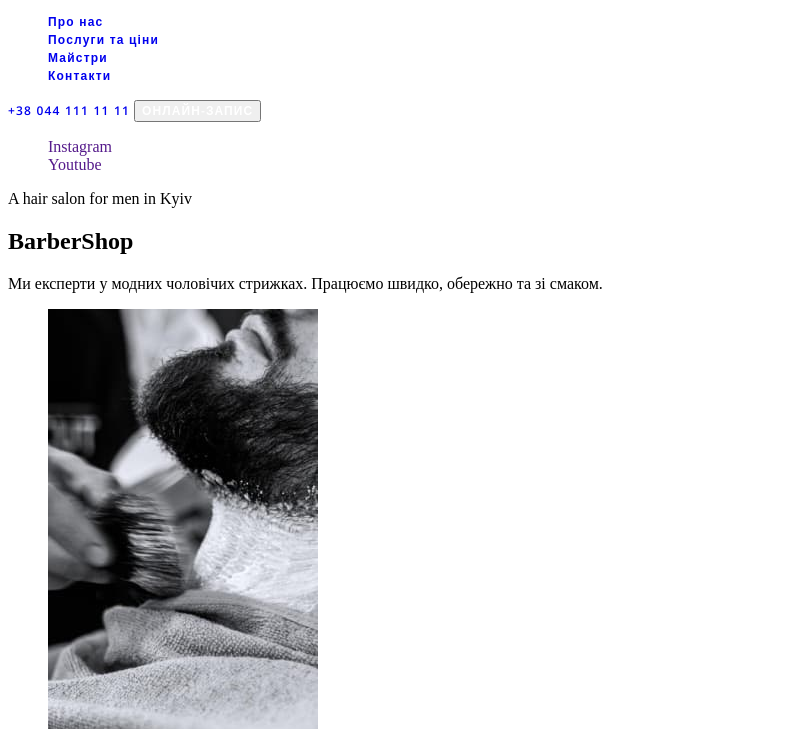
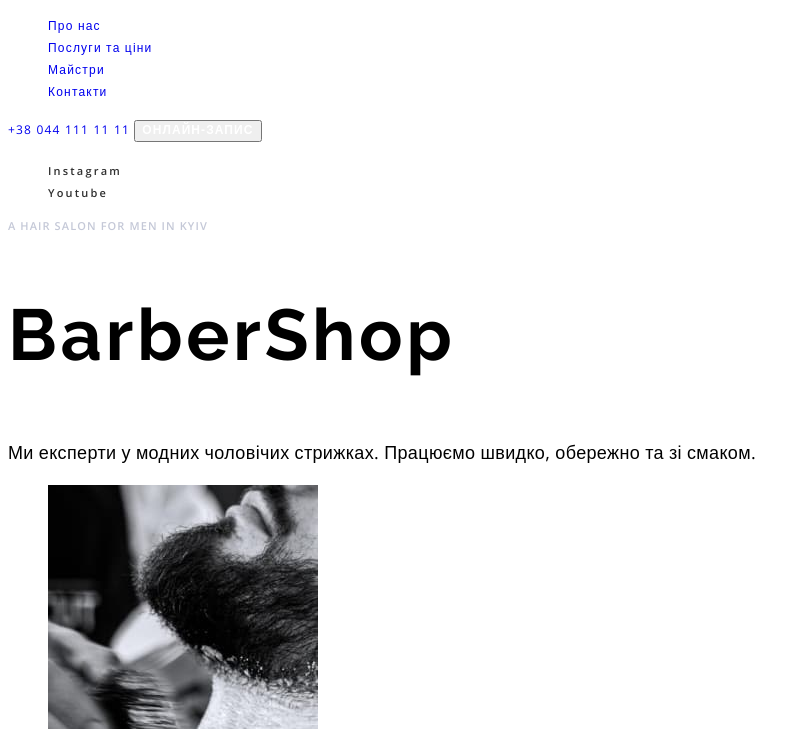
Before and after one commit to Elvireniw/module-01-barber-shop, a plain HTML site: page index.html in a window 1280 px wide. Shown: the part 71-800 px from the top of the page, without its empty margins (0-810 px from the left). Drawn offline with nearby package versions, Linux system fonts and the light colour scheme.

Commit message:
css-banner

```diff
--- a/css/styles.css
+++ b/css/styles.css
@@ -7,34 +7,12 @@ ol,
   text-decoration: none;
 }
 
-/* Header */
-.menu-link {
+body {
   font-family: 'Open Sans', sans-serif;
-  font-weight: 600;
-  font-size: 12px;
-  line-height: 1.33x;
-  letter-spacing: 0.1em;
-  text-decoration: none;
-  /* color: #ffffff; */
 }
-.menu-link:hover,
-.menu-link:focus {
-  color: #ff6c00;
-}
-.contact-phone-number {
-  font-family: 'Open Sans', sans-serif;
-  font-weight: 600;
-  font-size: 12px;
-  line-height: 1.33;
-  letter-spacing: 0.1em;
-  /* color: #ffffff; */
-}
-.contact-phone-number:hover,
-.contact-phone-number:focus {
-  color: #ff6c00;
-}
+
+/*=================Components========================*/
 .modul-btn {
-  font-family: 'Open Sans', sans-serif;
   font-weight: 600;
   font-size: 12px;
   line-height: 1.33;
@@ -48,3 +26,78 @@ ol,
   background-color: #ff6c00;
   color: #ffffff;
 }
+.media-list-link {
+  font-weight: 600;
+  font-size: 11px;
+  line-height: 1.36;
+  letter-spacing: 0.2em;
+  color: #303030;
+}
+
+.media-list-link:hover,
+.media-list-link:focus {
+  color: #ff6c00;
+}
+
+.suptitle {
+  font-weight: 600;
+  font-size: 11px;
+  line-height: 1.36x;
+  letter-spacing: 0.1em;
+  text-transform: uppercase;
+  /* color: rgba(157, 164, 189, 0.6); */
+}
+
+.suptitle-theme-dark {
+  color: rgba(157, 164, 189, 0.6);
+}
+
+.suptitle-theme-light {
+  color: #303030;
+}
+
+.section-description {
+  font-weight: 400;
+  font-size: 18px;
+  line-height: 1.67;
+  letter-spacing: 0.02em;
+  /* color: #9da4bd; */
+}
+/*=================Components========================*/
+
+/*=================Header========================*/
+.menu-link {
+  font-size: 12px;
+  line-height: 1.33x;
+  letter-spacing: 0.1em;
+  text-decoration: none;
+  /* color: #ffffff; */
+}
+.menu-link:hover,
+.menu-link:focus {
+  color: #ff6c00;
+}
+.contact-phone-number {
+  font-size: 12px;
+  line-height: 1.33;
+  letter-spacing: 0.1em;
+  /* color: #ffffff; */
+}
+.contact-phone-number:hover,
+.contact-phone-number:focus {
+  color: #ff6c00;
+}
+/*=================Header========================*/
+
+/*=================Hero=================================*/
+
+.main-title {
+  font-family: 'Raleway', sans-serif;
+  font-weight: 700;
+  font-size: 72px;
+  line-height: 1.18;
+  letter-spacing: 0.05em;
+  /* color: #ffffff; */
+}
+
+/*=================Hero=================================*/
--- a/index.html
+++ b/index.html
@@ -48,24 +48,31 @@
       <button class="modul-btn" type="button">онлайн-запис</button>
     </header>
     <main>
-      <!-- Банер -->
+      <!--Banner -->
       <section class="hero">
-        <div>
-          <ul class="list">
-            <li><a class="link" href="" lang="en">Instagram</a></li>
-            <li><a class="link" href="" lang="en">Youtube</a></li>
+        <div class="hero-left-side">
+          <ul class="media-list list">
+            <li class="media-list-item">
+              <a class="media-list-link link" href="" lang="en">Instagram</a>
+            </li>
+            <li class="media-list-item">
+              <a class="media-list-link link" href="" lang="en">Youtube</a>
+            </li>
           </ul>
         </div>
-        <div>
-          <p lang="en">A hair salon for men in Kyiv</p>
-          <h1 lang="en">BarberShop</h1>
-          <p>
+        <div class="hero-right-side">
+          <p class="suptitle suptitle-theme-dark" lang="en">
+            A hair salon for men in Kyiv
+          </p>
+          <h1 class="main-title" lang="en">BarberShop</h1>
+          <p class="section-description">
             Ми експерти у модних чоловічих стрижках. Працюємо швидко, обережно
             та зі смаком.
           </p>
         </div>
       </section>
-      <!-- Про нас -->
+
+      <!-- About us -->
       <section id="about">
         <div>
           <ul class="list">
@@ -88,9 +95,9 @@
           </ul>
         </div>
         <div>
-          <h2>ПРО НАС</h2>
+          <h2 class="suptitle suptitle-theme-light">ПРО НАС</h2>
           <h3>Найкращий Барбершоп твого міста</h3>
-          <p>
+          <p class="section-description">
             Якщо ти хочеш додати у свій образ більше впевненості, тобі точно до
             нас.
           </p>
@@ -103,9 +110,12 @@
         </div>
         <button type="button">онлайн-запис</button>
       </section>
-      <!-- Послуги та ціни -->
+
+      <!-- Services -->
       <section id="services">
-        <p>Проведи час у компанії кращих майстрів</p>
+        <p class="suptitle suptitle-theme-dark">
+          Проведи час у компанії кращих майстрів
+        </p>
         <h2>Послуги та ціни</h2>
         <table>
           <tr>
@@ -145,7 +155,8 @@
         </table>
         <button type="button">онлайн-запис</button>
       </section>
-      <!-- Чому приходять саме до нас? -->
+
+      <!-- Advantages -->
       <section>
         <div>
           <ul class="list">
@@ -168,17 +179,20 @@
           </ul>
         </div>
         <div>
-          <p>стара традиційна школа</p>
+          <p class="suptitle suptitle-theme-light">стара традиційна школа</p>
           <h2>Чому приходять саме до нас?</h2>
-          <p>
+          <p class="section-description">
             Про нас говорять лише добре. Але краще 1 раз побачити і відчути, ніж
             10 разів прочитати.
           </p>
         </div>
       </section>
-      <!-- Наші майстри -->
+
+      <!-- Our team -->
       <section id="our-team">
-        <p>для справжніх шанувальників атмосфери</p>
+        <p class="suptitle suptitle-theme-light">
+          для справжніх шанувальників атмосфери
+        </p>
         <h2>Наші майстри</h2>
         <ul class="list">
           <li>
@@ -213,10 +227,11 @@
           </li>
         </ul>
       </section>
-      <!-- Галерея робіт -->
+
+      <!-- Gallery -->
       <section>
         <h2 hidden>Галерея робіт</h2>
-        <p>Латинською мовою "барба" означає "борода"</p>
+        <p class="suptitle">Латинською мовою "барба" означає "борода"</p>
         <ul class="list">
           <li>
             <img
@@ -252,7 +267,8 @@
           </li>
         </ul>
       </section>
-      <!-- Онлайн запис -->
+
+      <!-- Online -->
       <div>
         <section>
           <h2>Онлайн-запис</h2>
@@ -283,6 +299,7 @@
         </section>
       </div>
     </main>
+    <!-- Footer -->
     <footer>
       <p>&copy; Copyright 2020</p>
       <ul>
```
